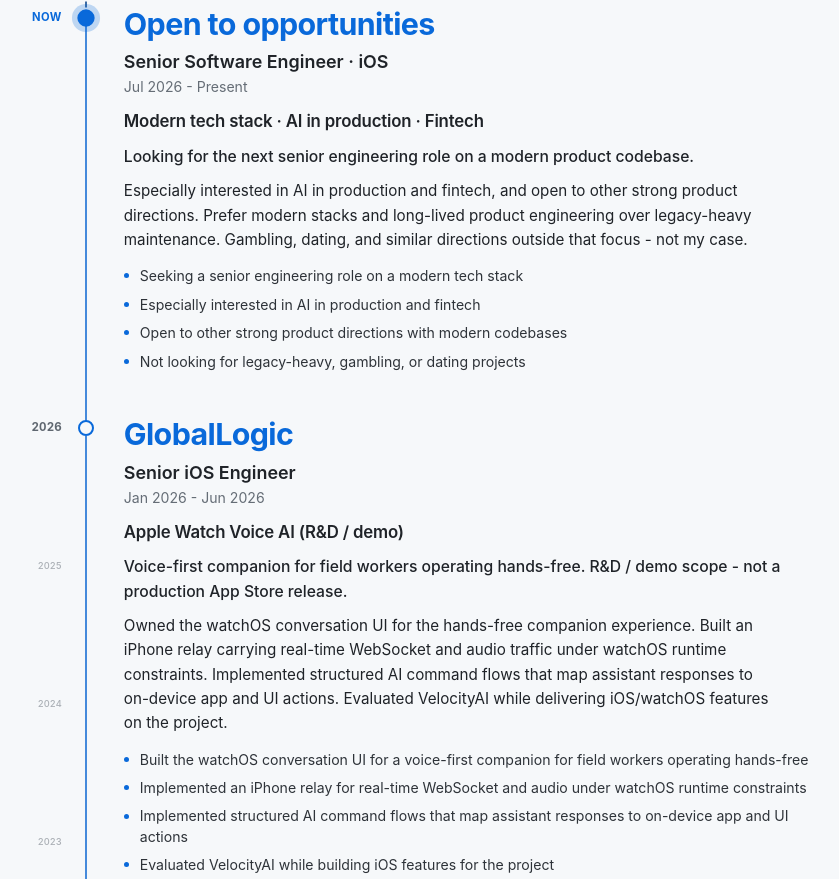
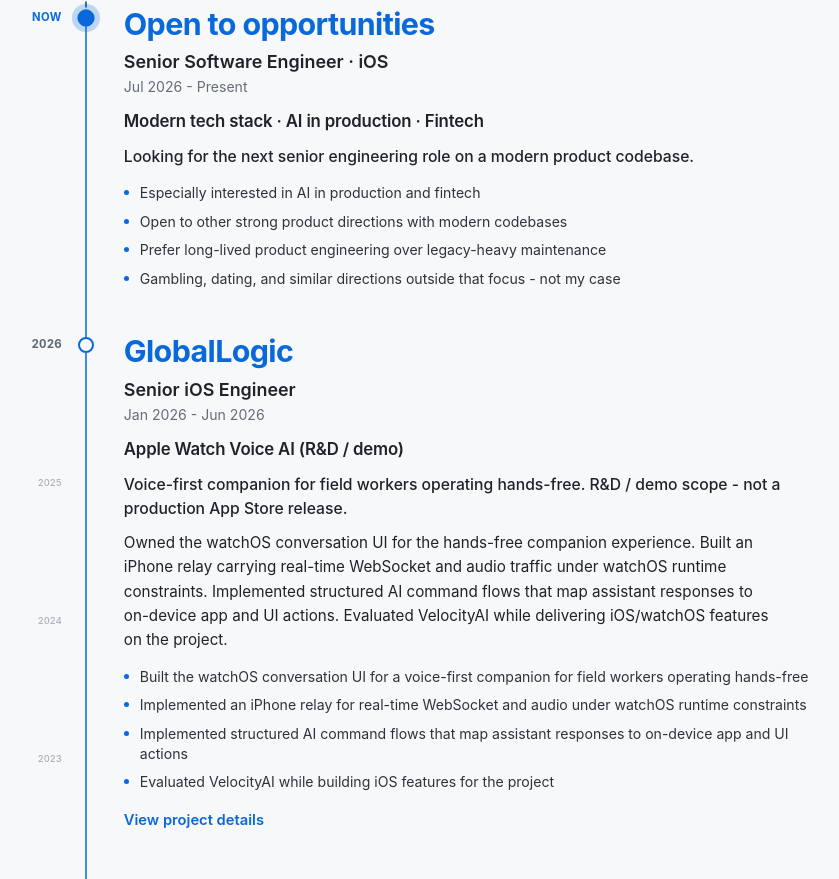
Before and after one commit to vil4max/vil4max.github.io, a website: page index.html in a window 1280 px wide. Shown: the part 799-1678 px from the top of the page, without its empty margins (67-906 px from the left). Drawn offline with Linux system fonts and the light colour scheme.

Commit message:
fix(site): sync leaner Now card without duplicate story

```diff
--- a/index.html
+++ b/index.html
@@ -86,13 +86,12 @@
             <p class="experience-entry__dates">Jul 2026 - Present</p>
             <p class="experience-entry__product">Modern tech stack · AI in production · Fintech</p>
             <p class="experience-entry__lede">Looking for the next senior engineering role on a modern product codebase.</p>
-            <p class="experience-entry__body">Especially interested in AI in production and fintech, and open to other strong product directions. Prefer modern stacks and long-lived product engineering over legacy-heavy maintenance. Gambling, dating, and similar directions outside that focus - not my case.</p>
 
             <ul class="experience-entry__bullets" aria-label="Highlights">
-              <li>Seeking a senior engineering role on a modern tech stack</li>
               <li>Especially interested in AI in production and fintech</li>
               <li>Open to other strong product directions with modern codebases</li>
-              <li>Not looking for legacy-heavy, gambling, or dating projects</li>
+              <li>Prefer long-lived product engineering over legacy-heavy maintenance</li>
+              <li>Gambling, dating, and similar directions outside that focus - not my case</li>
             </ul>
 
             </div>
```
